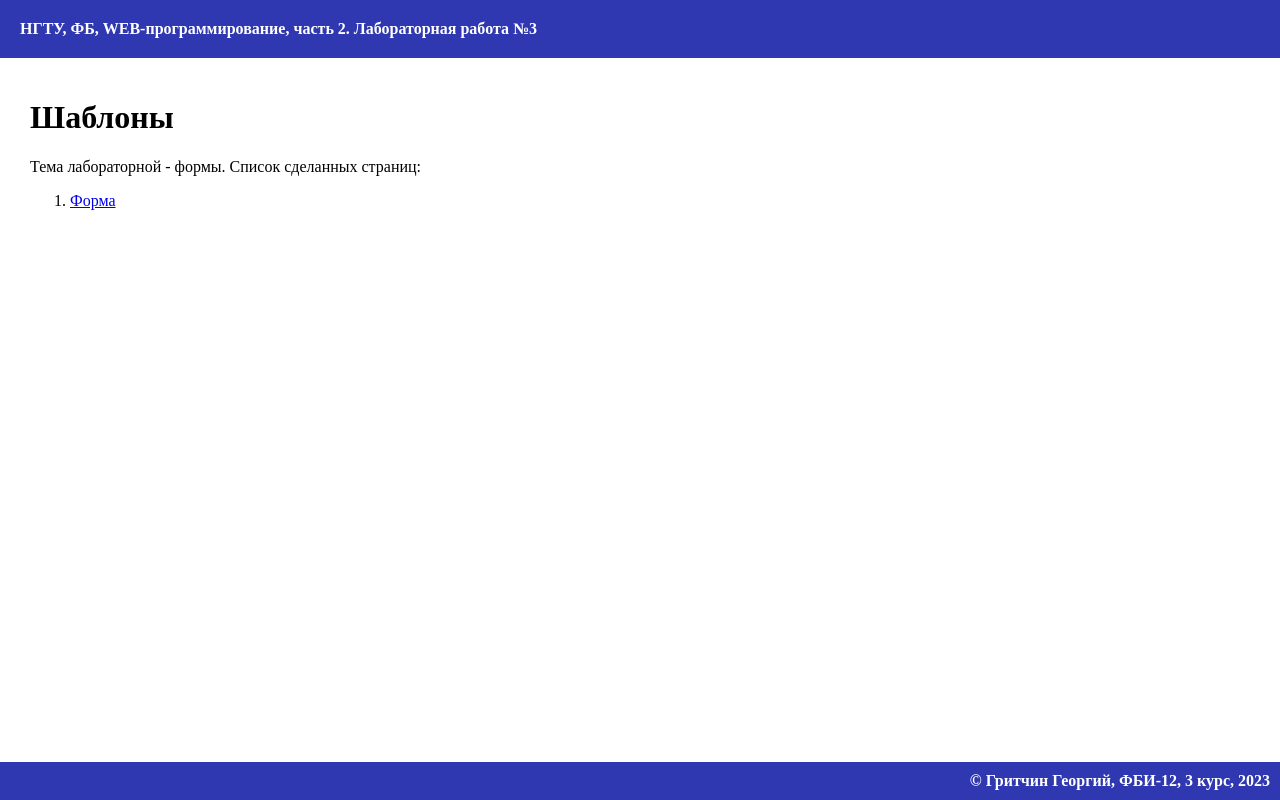
After one commit to kkapinoss/web-program-labs-2, a Flask app: page /lab3/ in a window 1280 px wide. The commit adds this page. Run offline with Flask 3, Linux system fonts and the light colour scheme.

Commit message:
Заготовка к третьей лабораторной

```diff
--- a/app.py
+++ b/app.py
@@ -1,7 +1,9 @@
 from flask import Flask
 from lab1 import lab1
 from lab2 import lab2
+from lab3 import lab3
 
 app = Flask(__name__)
 app.register_blueprint(lab1)
 app.register_blueprint(lab2)
+app.register_blueprint(lab3)
--- /dev/null
+++ b/lab3.py
@@ -0,0 +1,7 @@
+from flask import Blueprint, render_template, request
+lab3 = Blueprint('lab3', __name__)
+
+#Роут "Лабораторная работа№3"
+@lab3.route('/lab3/')
+def lab():
+    return render_template('lab3.html')
--- a/static/main.css
+++ b/static/main.css
@@ -3,27 +3,27 @@ body{
 }
 
 main{
-	margin: 0 auto;
-	text-align: center;
-	margin-bottom: 40px;
+	margin: 10px 20px;
+	text-align: left;
+	margin-bottom: 30px;
 	padding: 10px;
 }
 
 header{
-	margin-bottom: 30px;
+	margin-bottom: 10px;
 	padding: 20px;
-	background: rgb(100, 74, 108);
+	background: rgb(47, 56, 177);
 	font-weight: bold;
-	color: rgb(240, 220, 248);
+	color: rgb(255, 255, 255);
 }
 
 footer{
 	margin-top: 20px;
 	padding: 10px;
-	background: rgb(100, 74, 108);
+	background: rgb(47, 56, 177);
 	font-weight: bold;
 	text-align: right;
-	color: rgb(240, 220, 248);
+	color: rgb(255, 255, 255);
 	position: fixed;
 	bottom: 0;
 	left: 0;
--- /dev/null
+++ b/templates/lab3.html
@@ -0,0 +1,13 @@
+{% extends "base.html" %}
+
+{% block lab %} Лабораторная работа №3 {% endblock %}
+
+{% block main %}
+    <h1>Шаблоны</h1>
+    <div>Тема лабораторной - формы. Список сделанных страниц:</div>
+    <ol>
+        <li>
+            <a href="/lab3/forml">Форма</a>
+        </li>
+    </ol>
+{% endblock %}
```
Also changed, not shown: lab1.py (+5 -2 lines).
